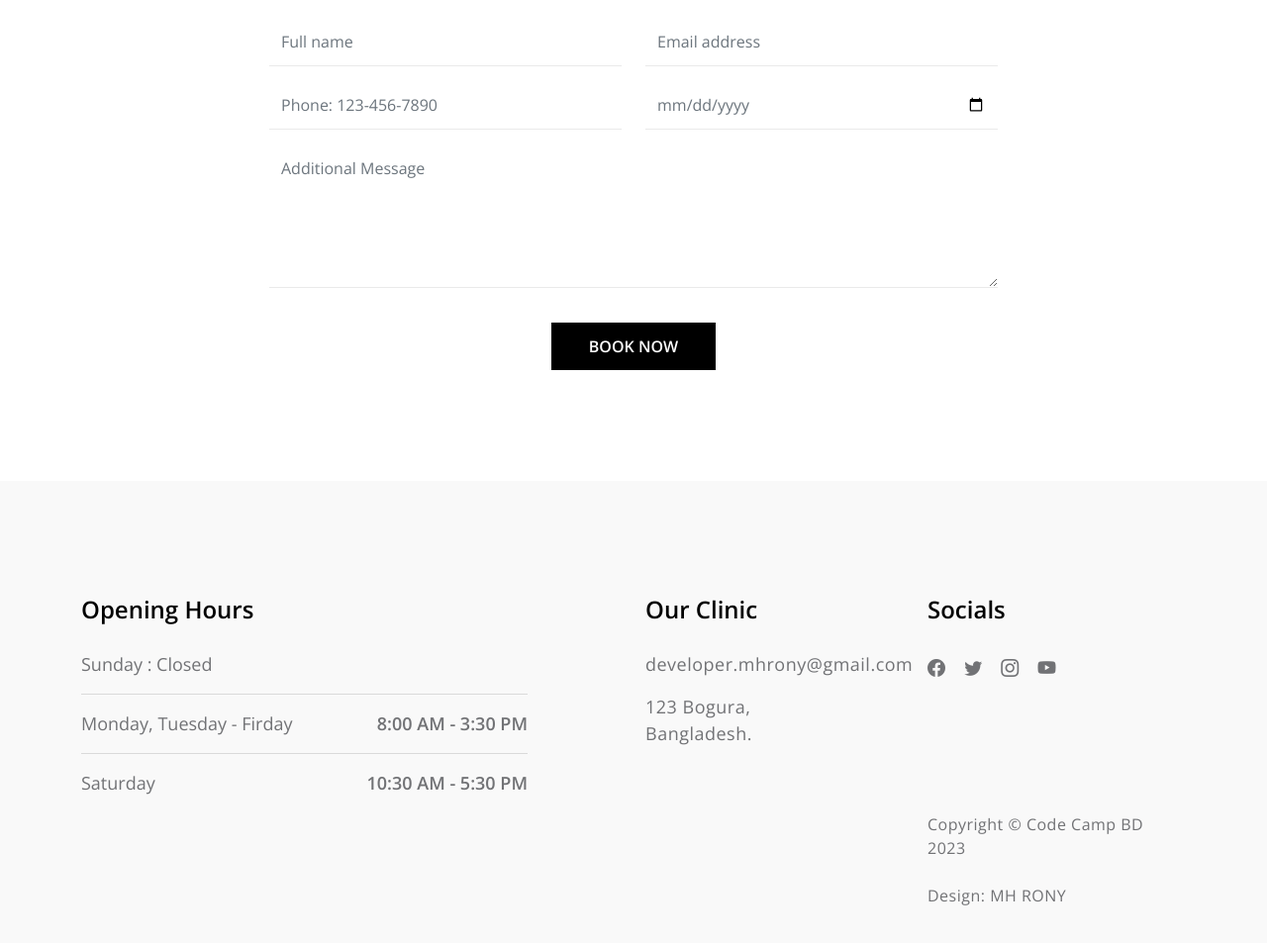
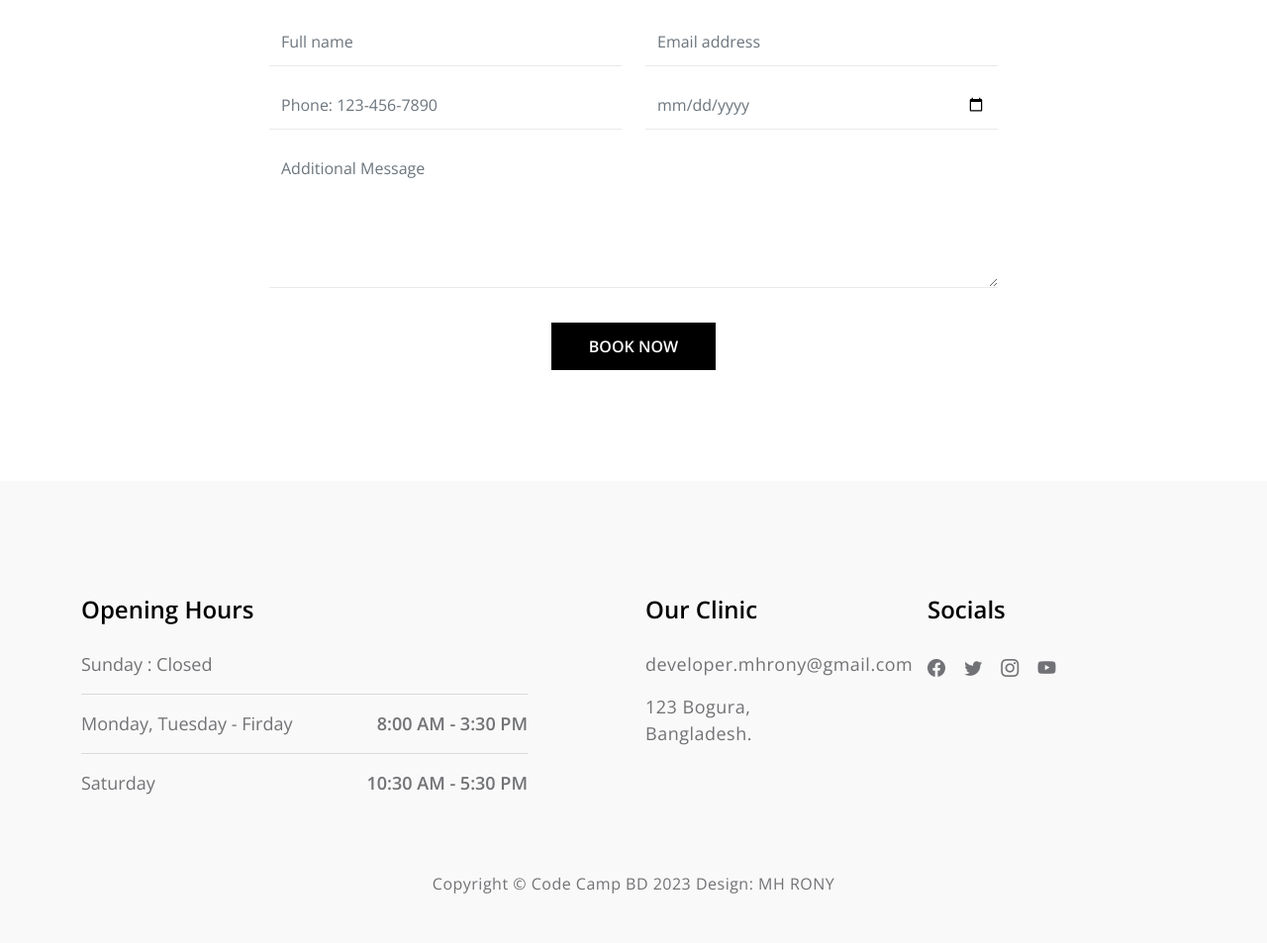
Before and after one commit to ReynaldoPaiso/Clinic, a plain HTML site: page index.html in a window 1280 px wide. Shown: the part 3973-4926 px from the top of the page at 99% size. Drawn offline with nearby package versions, Linux system fonts and the light colour scheme.

Commit message:
Last update - 01-04-2023

```diff
--- a/index.html
+++ b/index.html
@@ -466,13 +466,14 @@ Linkdin        :  https://www.linkedin.com/in/dev-mhrony
                         </ul>
                     </div>
 
-                    <div class="col-lg-3 col-12 ms-auto mt-4 mt-lg-0">
-                        <p class="copyright-text">Copyright © Code Camp BD 2023
-                        <br><br>Design: <a href="https://developerrony.com" target="_parent">MH RONY</a></p>
-                    </div>
+
 
                 </div>
             </section>
+            <div class="col-lg-12 col-12 ms-auto " style="display: flex; justify-content: center;margin-top: 60px;">
+                        <p class="copyright-text">Copyright © Code Camp BD 2023
+                        Design: <a href="https://developerrony.com" target="_parent">MH RONY</a></p>
+                    </div>
         </footer>
 
         <!-- JAVASCRIPT FILES -->
```
